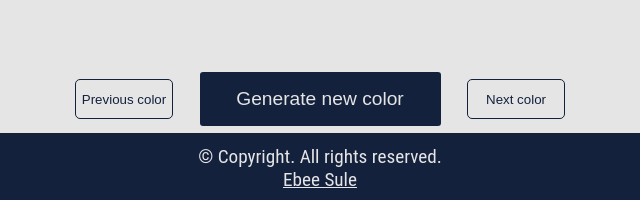
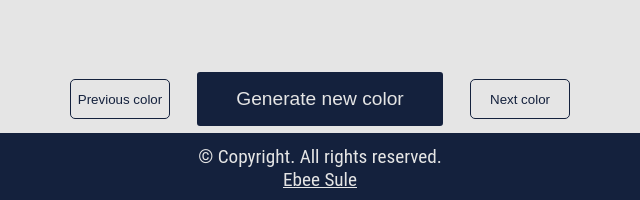
Before and after one commit to ebeeraheem/background-color-generator, a plain HTML site: page index.html in a window 1280 px wide. Shown: the part 597-797 px from the top of the page, 320-960 px from the left. Drawn offline with Linux system fonts and the light colour scheme.

Commit message:
Perfected the UI

```diff
--- a/index.html
+++ b/index.html
@@ -16,8 +16,8 @@
     <main>
         <p>Generate a new background by clicking the button at the bottom.</p>
         <div>
+            <p class="colorname"></p>
             <div>
-                <p class="colorname"></p>
 
                 <button class="previouscolor">Previous color</button>
                 <button class="newcolor">Generate new color</button>
--- a/style.css
+++ b/style.css
@@ -56,13 +56,16 @@ main>p {
 
 
 main div div {
-    /* border-top: 2px solid #14213d; */
+    border-top: 0;
     background-color: #e5e5e5;
     padding-bottom: 5px;
     display: grid;
     grid-template-columns: 20% 50% 20%;
     column-gap: 5%;
     /* padding-inline: 0.5em; */
+    max-width: 500px;
+    margin-inline: auto;
+    width: 98%;
 
     & p {
         grid-column: span 3;
@@ -70,9 +73,8 @@ main div div {
 }
 
 main div {
-    max-width: 500px;
-    margin-inline: auto;
-    width: 98%;
+    width: 100%;
+    background-color: #e5e5e5;
 }
 
 .newcolor {
```
